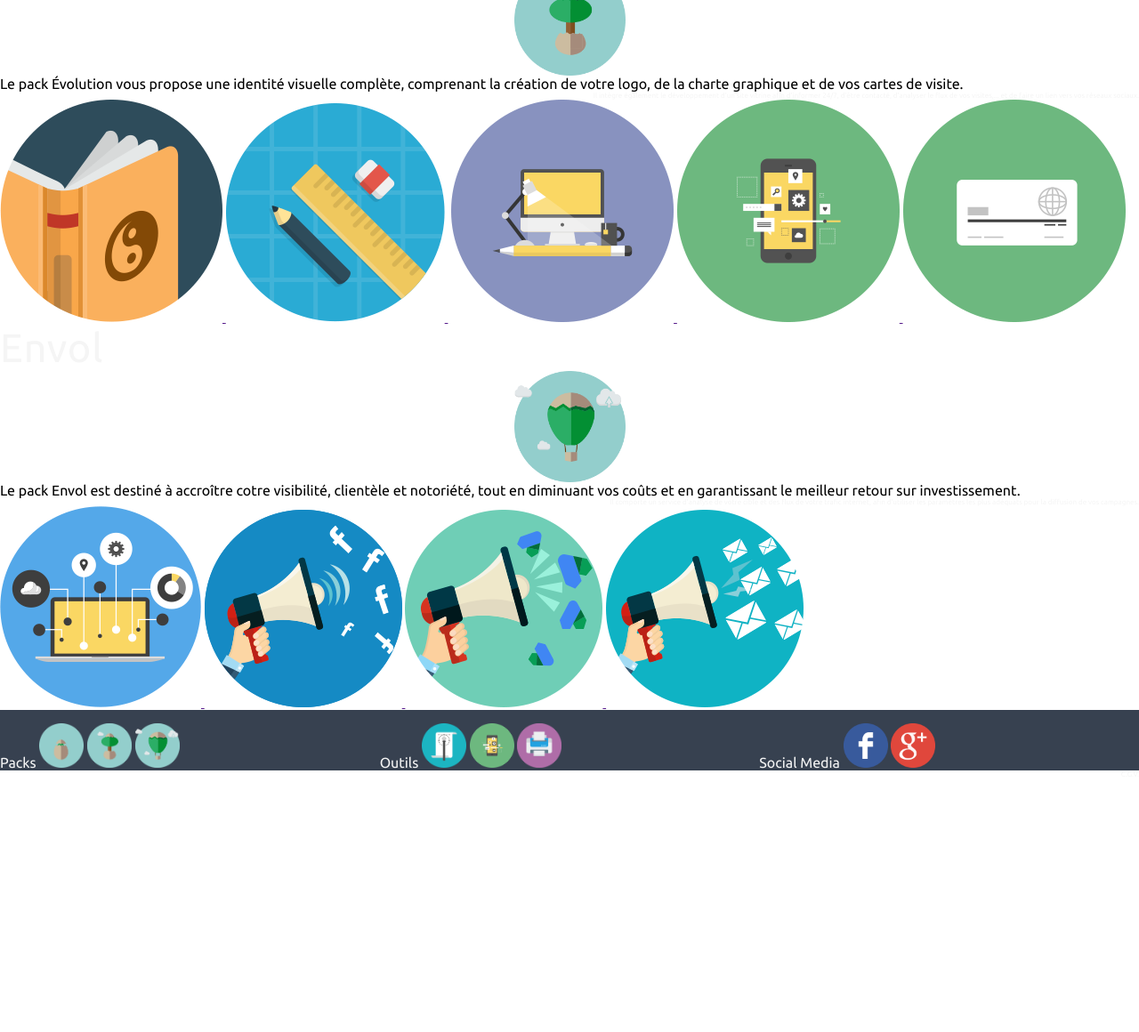
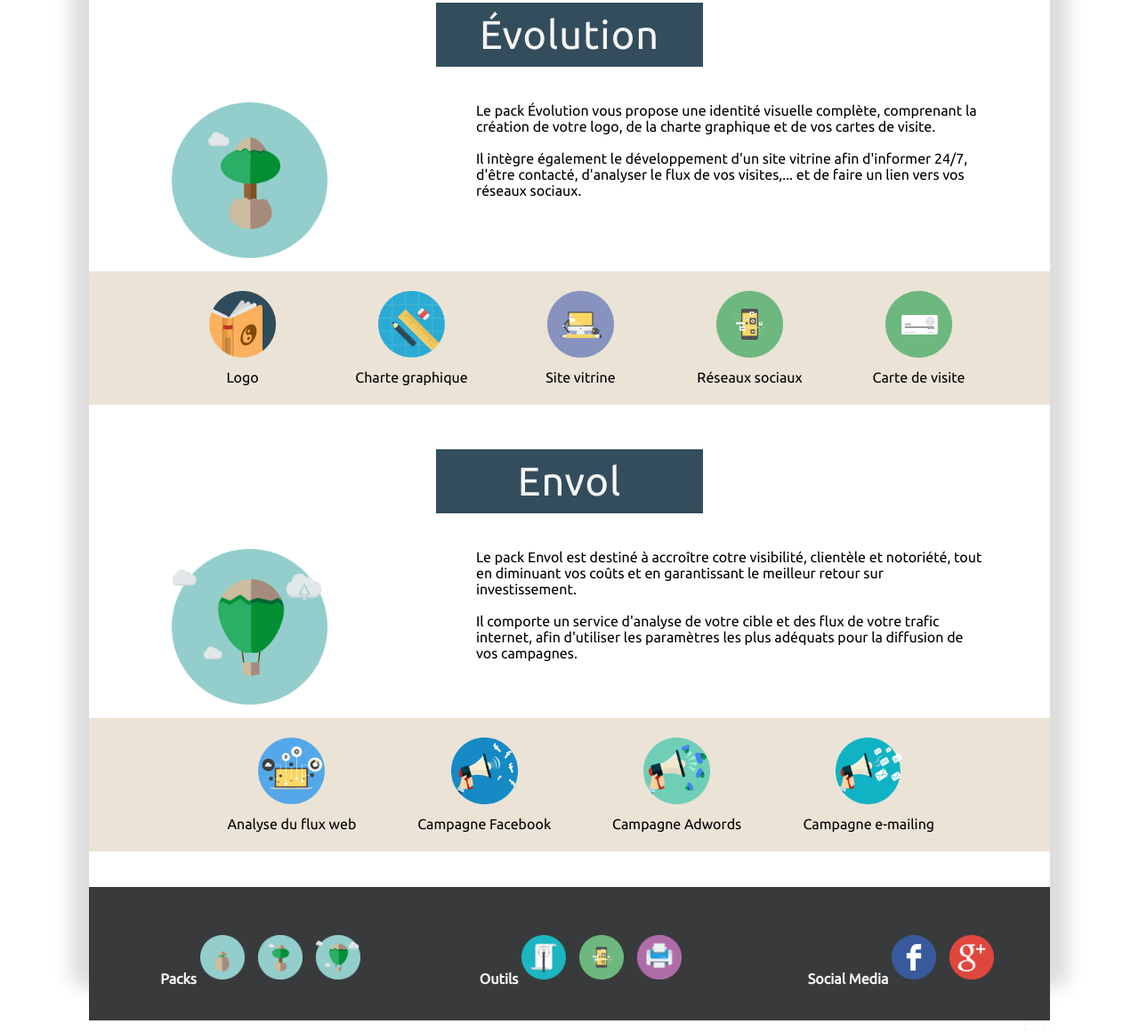
Before and after one commit to amanda-sail/youcommunik, a plain HTML site: page index.html in a window 1280 px wide. Shown: the part 849-2009 px from the top of the page at 89% size. Before the commit the page ends 1727 px from the top, so only its background shows below. Drawn offline with Linux system fonts and the light colour scheme.

Commit message:
Sections more or less done

```diff
--- a/index.html
+++ b/index.html
@@ -73,7 +73,7 @@
     <!--Content commence-->
 
     <!--Intro-->
-        <section class="intro">
+        <article class="intro">
             <div class="image">
                 <img src="./public/img/packages.png" alt="Image d'un paquet">
             </div>
@@ -82,112 +82,153 @@
                 <h2>À chaque étape son pack</h2>
                 <h3>naître, grandir et prospérer.</h3>
             </div>
-        </section>
+        </article>
 
 
 
     <!--Eclosion-->
-        <section class="eclosion">
+        <article>
             <h2>Éclosion</h2>
 
+            <section>
                 <div class="image">
                     <img src="./public/img/icon-eclosion.png" alt="Image d'un oeuf qui craque">
                 </div>
 
                 <div class="text">
                     <p>Le pack Éclosion est parfait pour le début d'une activité.</p>
+                    <br>
                     <p>Il comprend la création de votre identité graphique, incluant votre logo et un support de prospection pour aller à la rencontre vos futurs clients, ainsi qu'un site internet single page pour avoir une présence en ligne.</p>
-            </div>
-
-            <div>
-                <!--Logo-->
-                <a href="">
-                    <img src="./public/img/Logo-logo.png" alt="Aller vers Logo">
-                </a>
-                <!--Charte graphique-->
-                <a href="">
-                    <img src="./public/img/icon-charte-graphic.png" alt="Aller vers Charte graphique">
-                </a>
-                <!--Site single page-->
-                <a href="">
-                    <img src="./public/img/site-single-page.png" alt="Aller vers Site single page">
-                </a>
-                <!--Carte de visite-->
-                <a href="">
-                    <img src="./public/img/carte-visite.png" alt="Aller vers Carte de visite">
-                </a>
                 </div>
             </section>
 
+            <section class="links">
+                <ul>
+                <!--Logo-->
+                    <li>
+                        <a href="">
+                            <img src="./public/img/Logo-logo.png" alt="Aller vers Logo">Logo
+                        </a>
+                    </li>
+                <!--Charte graphique-->
+                    <li>
+                        <a href="">
+                            <img src="./public/img/icon-charte-graphic.png" alt="Aller vers Charte graphique">Charte graphique
+                        </a>
+                    </li>
+                <!--Site single page-->
+                    <li>
+                        <a href="">
+                            <img src="./public/img/site-single-page.png" alt="Aller vers Site single page">Site single page
+                        </a>
+                    </li>
+                <!--Carte de visite-->
+                    <li>
+                        <a href="">
+                            <img src="./public/img/carte-visite.png" alt="Aller vers Carte de visite">Carte de visite
+                        </a>
+                    </li>
+                </ul>
+            </section>
+        </article>
+
     <!--Evolution-->
-        <section class="evolution">
+        <article>
             <h2>Évolution</h2>
+
+            <section>
                 <div class="image">
                     <img src="./public/img/icon-evolution.png" alt="Image d'un oeuf qui s'oeuvre avec une arbre dedans">
                 </div>
 
                 <div class="text">
                     <p>Le pack Évolution vous propose une identité visuelle complète, comprenant la création de votre logo, de la charte graphique et de vos cartes de visite.</p>
+                    <br>
                     <p>Il intègre également le développement d'un site vitrine afin d'informer 24/7, d'être contacté, d'analyser le flux de vos visites,... et de faire un lien vers vos réseaux sociaux.</p>
-            </div>
-
-            <div>
-                <!--Logo-->
-                <a href="">
-                    <img src="./public/img/Logo-logo.png" alt="Aller vers Logo">
-                </a>
-                <!--Charte graphique-->
-                <a href="">
-                    <img src="./public/img/icon-charte-graphic.png" alt="Aller vers Charte graphique">
-                </a>
-                <img src="" alt="">
-                <!--Site vitrine-->
-                <a href="">
-                    <img src="./public/img/site-vitrine.png" alt="Aller vers Site vitrine">
-                </a>
-                <!--Réseaux sociaux-->
-                <a href="">
-                    <img src="./public/img/reseaux-sociaux.png" alt="Aller vers Réseaux sociaux">
-                </a>
-                <!--Carte de visite-->
-                <a href="">
-                    <img src="./public/img/carte-visite.png" alt="Aller vers Carte de visite">
-                </a>
                 </div>
             </section>
 
+            <section class="links">
+                <ul>
+                    <!--Logo-->
+                    <li>
+                        <a href="">
+                            <img src="./public/img/Logo-logo.png" alt="Aller vers Logo">Logo
+                        </a>
+                    </li>
+                    <!--Charte graphique-->
+                    <li>
+                        <a href="">
+                            <img src="./public/img/icon-charte-graphic.png" alt="Aller vers Charte graphique">Charte graphique
+                        </a>
+                    </li>
+                    <!--Site vitrine-->
+                    <li>
+                        <a href="">
+                            <img src="./public/img/site-vitrine.png" alt="Aller vers Site vitrine">Site vitrine
+                        </a>
+                    </li>
+                    <!--Réseaux sociaux-->
+                    <li>
+                        <a href="">
+                            <img src="./public/img/reseaux-sociaux.png" alt="Aller vers Réseaux sociaux">Réseaux sociaux
+                        </a>
+                    </li>
+                    <!--Carte de visite-->
+                    <li>
+                        <a href="">
+                            <img src="./public/img/carte-visite.png" alt="Aller vers Carte de visite">Carte de visite
+                        </a>
+                    </li>
+                </ul>
+            </section>
+        </article>
+
     <!--Envol-->
-        <section class="envol">
+        <article>
             <h2>Envol</h2>
 
+            <section>
                 <div class="image">
                     <img src="./public/img/icon-envole.png" alt="Image d'un mongolfière">
                 </div>
 
                 <div class="text">
                     <p>Le pack Envol est destiné à accroître cotre visibilité, clientèle et notoriété, tout en diminuant vos coûts et en garantissant le meilleur retour sur investissement.</p>
+                    <br>
                     <p>Il comporte un service d'analyse de votre cible et des flux de votre trafic internet, afin d'utiliser les paramètres les plus adéquats pour la diffusion de vos campagnes.</p>
                 </div>
+            </section>
 
-            <div>
+            <section class="links">
+                <ul>
                     <!--Analyse du flux web-->
+                    <li>
                         <a href="">
-                    <img src="./public/img/icon-analyse-flux-web.png" alt="Aller vers Analyse du flux web">
+                            <img src="./public/img/icon-analyse-flux-web.png" alt="Aller vers Analyse du flux web">Analyse du flux web
                         </a>
+                    </li>
                     <!--Campagne Facebook-->
+                    <li>
                         <a href="">
-                    <img src="./public/img/icon-campagne-facebook.png" alt="Aller vers Campagne Facebook">
+                            <img src="./public/img/icon-campagne-facebook.png" alt="Aller vers Campagne Facebook">Campagne Facebook
                         </a>
+                    </li>
                     <!--Campagne Adwords-->
+                    <li>
                         <a href="">
-                    <img src="./public/img/icon-campagne-adwords.png" alt="Aller vers Campagne Adwords">
+                            <img src="./public/img/icon-campagne-adwords.png" alt="Aller vers Campagne Adwords">Campagne Adwords
                         </a>
+                    </li>
                     <!--Campagne e-mailing-->
+                    <li>
                         <a href="">
-                    <img src="./public/img/icon-campagne-e-mailing.png" alt="Aller vers Campagne e-mailing">
+                            <img src="./public/img/icon-campagne-e-mailing.png" alt="Aller vers Campagne e-mailing">Campagne e-mailing
                         </a>
-            </div>
+                    </li>
+                </ul>
             </section>
+        </article>
 
 
 
@@ -195,45 +236,54 @@
         <footer>
             <section class="footer">
             <!--Liens du Packs-->
-                <div>
-
+                <ul>
+                    <li>
                         <a href="">Packs
                             <img src="./public/img/icon-eclosion.png" alt="Aller vers Éclosion">
                         </a>
-
+                    </li>
+                    <li>
                         <a href="">
                             <img src="./public/img/icon-evolution.png" alt="Aller vers Évolution">
                         </a>
-
+                    </li>
+                    <li>
                         <a href="">
                             <img src="./public/img/icon-envole.png" alt="Aller vers Envol">
                         </a>
-                </div>
+                    </li>
+                </ul>
             <!--Liens du Outils-->
-                <div>
-
+                <ul>
+                    <li>
                         <a href="">Outils
                             <img src="./public/img/identite-graphique.png" alt="Aller vers Identité">
                         </a>
-
+                    </li>
+                    <li>
                         <a href="">
                             <img src="./public/img/reseaux-sociaux.png" alt="Aller vers Reseaux sociaux">
                         </a>
-
+                    </li>
+                    <li>
                         <a href="">
                             <img src="./public/img/print.png" alt="Aller vers Print">
                         </a>
-                </div>
+                    </li>
+                </ul>
             <!--Liens du Social Media-->
-                <div>
+                <ul>
+                    <li>
                         <a href="">Social Media
                             <img src="./public/img/social-f.png" alt="Aller vers Facebook">
                         </a>
-
+                    </li>
+                    <li>
                         <a href="">
                             <img src="./public/img/google-plus.png" alt="Aller vers Google+">
                         </a>
-                </div>
+                    </li>
+                </ul>
             </section>
 
             <p>C.G.V.</p>
--- a/public/css/style.css
+++ b/public/css/style.css
@@ -3,11 +3,18 @@
     margin: 0;
 }
 h2 {
-    background: rgb(55, 65, 70);
+    background: #334D5C;
     color: whitesmoke;
     letter-spacing: 1px;
     font-weight: 400;
     font-size: 45px;
+    margin-top: 50px;
+    margin-left: auto; /*centers horizontally*/
+    margin-right: auto;
+    padding-top: 10px;
+    padding-bottom: 10px;
+    width: 300px;
+    text-align: center;
 }
 h3 {
     color: whitesmoke;
@@ -16,6 +23,14 @@ h3 {
     margin-top: 15px;
 }
 
+
+/*Page container*/
+.shadow_box {
+    margin-left: 100px;
+    margin-right: 100px;
+    box-shadow: 10px 0px 20px 10px rgb(220, 220, 220), -10px 0px 20px 10px rgb(220, 220, 220);  /*horizontal vertical blur-radius spread-radius color*/
+}
+/*Page container finit*/
 
 
 /*header commence*/
@@ -56,22 +71,22 @@ li {
     margin-right: 15px;
 }
 li > a {
-    text-decoration: none;
+    text-decoration: none; /*removes underline*/
     color: whitesmoke;
 }
 li > a >img {
     height: 50px;
     width: 50px;
-    object-fit: contain;
-    padding-bottom: 5px;
+    padding-bottom: 5px; /*gap b/n image & text*/
 }
 /*header finit*/
 
 
 
-/*Content commence*/
+/*Articles commence*/
+/*Intro*/
 .intro {
-    background: rgb(55, 65, 70);
+    background: #334D5C;
     display: flex;
     justify-content: center;
     align-items: center;
@@ -91,39 +106,88 @@ li > a >img {
 .text {
     flex: 2;
 }
-h2:nth-of-type(1) {
+.text > h2 {
     background: none;
+    margin-top: 0px;
+    padding-top: 0px;
+    padding-bottom: 0px;
+    width: 100%;
+    text-align: left;
 }
-/*Content finit*/
+/*Articles*/
+section {
+    display: flex;
+    justify-content: center;
+    align-items: flex-start;
+    height: 150px;
+    margin-top: 40px;
+}
+section > .image > img {
+    height: 175px;
+    width: 175px;
+    object-fit: contain;
+}
+.text > p {
+    margin-left: 75px;
+    margin-right: 75px;
+}
+/*Liens*/
+.links {
+    display: flex;
+    align-items: center;
+    justify-content: center;
+    background-color: #EAE3D6;
+}
+.links > ul {
+    width: 80%;
+}
+.links > ul > li {
+    text-transform: none;  /*removes uppercase*/
+    font-size: 16px;
+}
+.links > ul > li > a {
+    color: black;
+}
+.links > ul > li > a > img {
+    height: 75px;
+    width: 75px;
+    margin-left: 50px;
+    margin-right: 50px;
+    padding-bottom: 10px; /*gap b/n image & text*/
+}
+/*Articles finit*/
 
 
 
 /*Footer commence*/
 footer {
-    height: 80px;
+    height: 100px;
 }
 .footer {
     display: flex;
     justify-content: space-around;
     align-items: center;
-    background: rgb(55, 65, 80);
+    background: #393A3B;
 }
-.footer > div {
+.footer > ul {
     flex: 1;
 }
-.footer > div > a {
+.footer > ul > li > a {
     text-decoration: none;
     color: whitesmoke;
+    font-size: 16px;
+    text-transform: none;
+    font-weight: bold;
 }
-.footer > div > a > img {
+.footer > ul > li > a > img {
     height: 50px;
     width: 50px;
     object-fit: contain;
     padding-top: 15px;
 }
-p:last-of-type {
+footer > p {
     text-align: right;
-    font-size: 8px;
+    font-size: 12px;
     color: whitesmoke;
 }
 /*Footer finit*/
```
Lines whose indentation alone changed are shown as unchanged.
